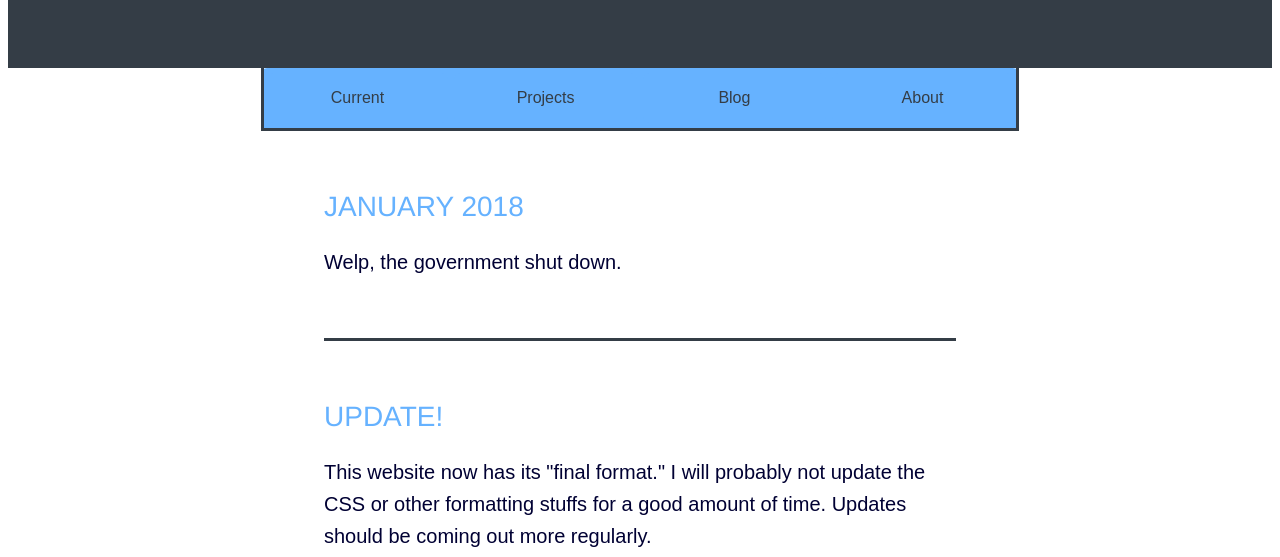
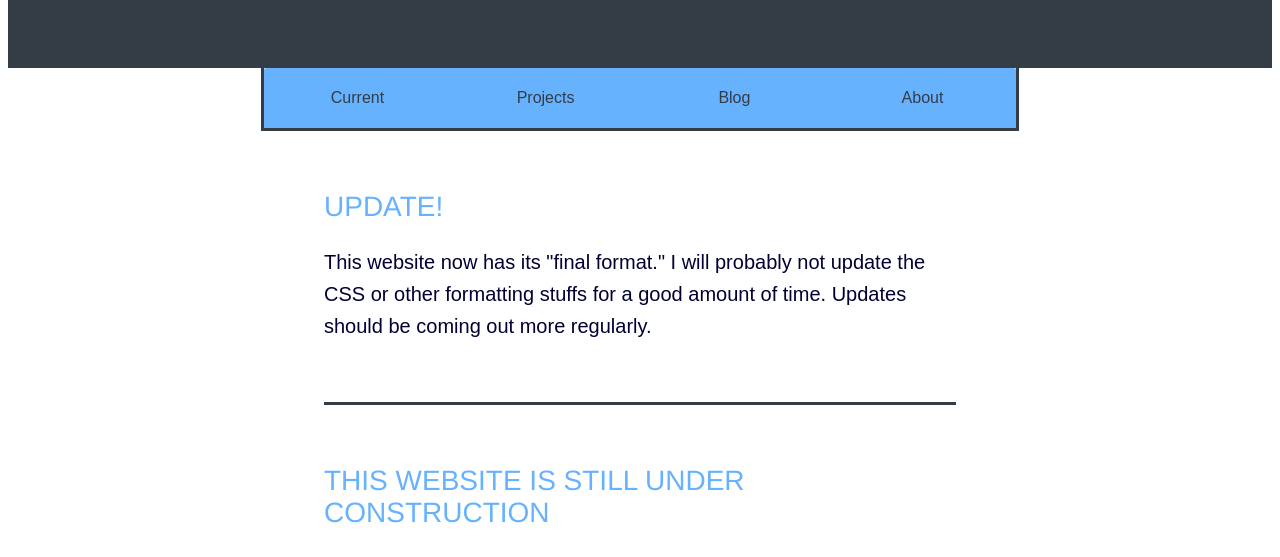
Before and after one commit to HarrisonHall/harrisonhall.github.io, a plain HTML site: page index.html in a window 1280 px wide. Shown: the part 243-800 px from the top of the page. Drawn offline with Linux system fonts and the light colour scheme; a web font is replaced by a local one.

Commit message:
Update index.html

```diff
--- a/index.html
+++ b/index.html
@@ -34,10 +34,7 @@
     <table>
       <tr id ="mainstuff">
         <ul id="bodyswag">
-          <li>
-            <h2>January 2018</h2>
-            <p>Welp, the government shut down.</p>
-          </li>
+
            <li>
               <h2>update!</h2>
               <p>This website now has its "final format." I will probably not update the CSS or other formatting
```
